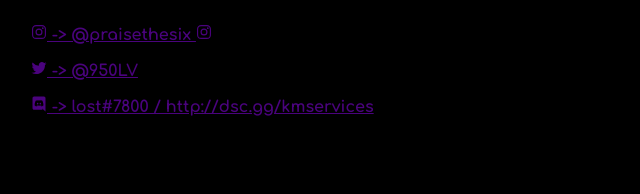
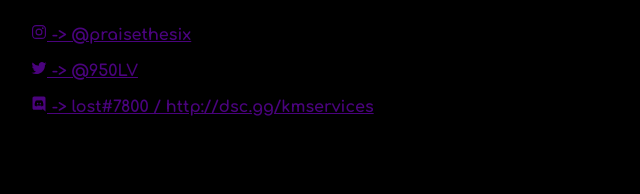
Before and after one commit to 950LV/950LV.github.io, a plain HTML site: page index.html in a window 1280 px wide. Shown: the part 1837-2031 px from the top of the page, 97-737 px from the left. Drawn offline with nearby package versions, Linux system fonts and the light colour scheme.

Commit message:
Update index.html

```diff
--- a/index.html
+++ b/index.html
@@ -99,7 +99,6 @@
                     <div>
                            <p>
                             <a class="social-icon" href="http://instagram.com/praisethesix" target="_blank"> <ion-icon name="logo-instagram"></ion-icon> -> @praisethesix
-                                <ion-icon name="logo-instagram"></ion-icon>
                          </a>
                            </p>
                            <p>
```
